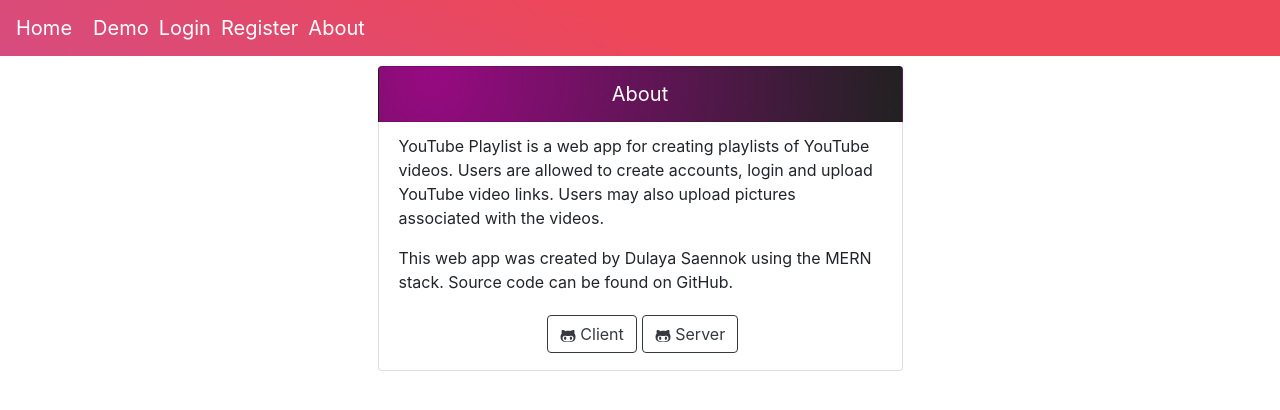
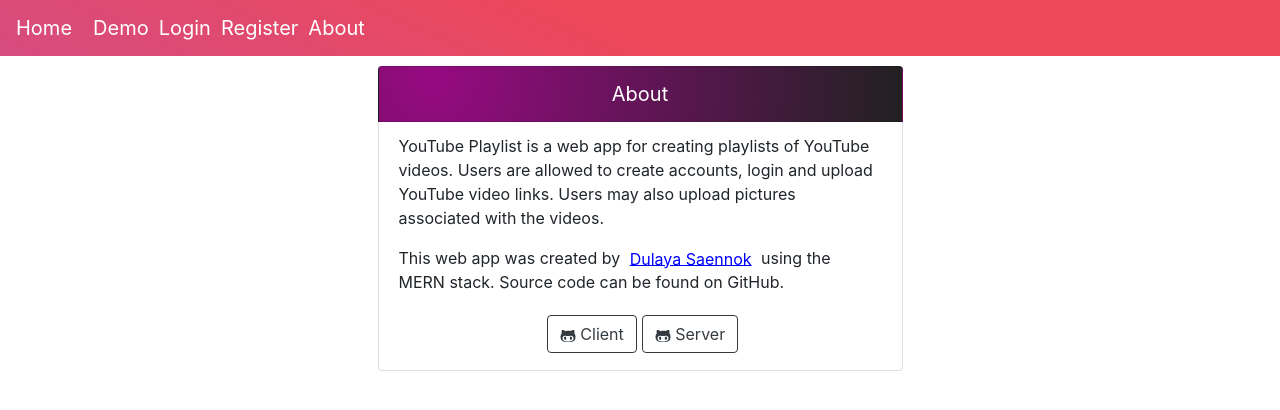
Before and after one commit to Dulaya/youtube-playlist-client, a React (Create React App) app: page /about in a window 1280 px wide. Shown: the top 410 px of the page. Built offline with nearby package versions, Linux system fonts and the light colour scheme; no server answers.

Commit message:
added link to personal website

```diff
--- a/src/components/About.js
+++ b/src/components/About.js
@@ -31,7 +31,15 @@
                             Users may also upload pictures associated with the videos.
                         </p>
                         <p style={{ textAlign: 'left' }}>
-                            This web app was created by Dulaya Saennok using the MERN stack.
+                            This web app was created by <span variant='outline-dark' style={{
+                                color: 'blue',
+                                cursor: 'pointer',
+                                margin: '2.5px',
+                                padding: '2.5px',
+                                textDecoration: 'underline',
+                             }}
+                            onClick={() => openInNewTab('https://dulayasaennok.com')}>
+                            Dulaya Saennok</span> using the MERN stack.
                             Source code can be found on GitHub.
                         </p>
                         <Button variant='outline-dark' style={{ margin: '5px' }} onClick={() => openInNewTab('https://github.com/Dulaya/youtube-playlist-client')}>
```
